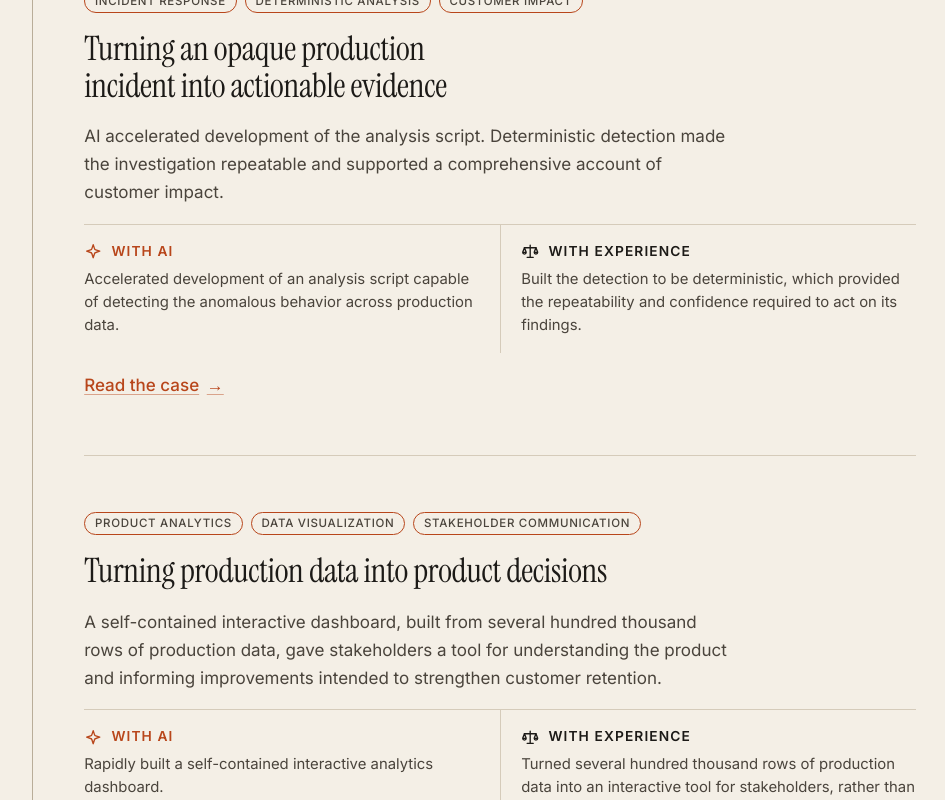
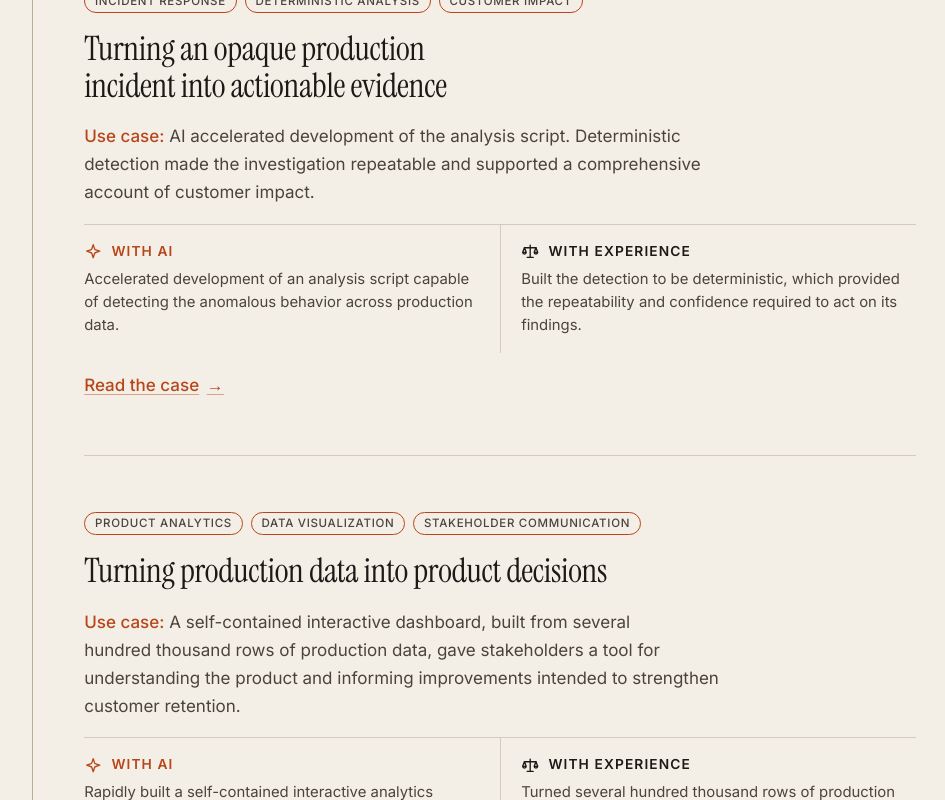
Before and after one commit to bry-an/bryanyunisdotcom, a Next.js app: page / in a window 1280 px wide. Shown: the part 4220-5020 px from the top of the page, without its empty margins (32-977 px from the left). Built offline with nearby package versions, Linux system fonts and the light colour scheme.

Commit message:
better copy

```diff
--- a/src/components/WorkSpine.module.css
+++ b/src/components/WorkSpine.module.css
@@ -93,6 +93,12 @@
   max-width: 60ch;
 }
 
+/* "Use case:" lead-in, in the accent. */
+.useCase {
+  font-weight: 500;
+  color: var(--accent);
+}
+
 /* One title size for every case, a step below its stage heading (.line). */
 .featureTitle,
 .compactTitle {
--- a/src/components/WorkSpine.tsx
+++ b/src/components/WorkSpine.tsx
@@ -54,6 +54,15 @@ function ReadLink({ project }: { project: Project }) {
   );
 }
 
+/** The case in a sentence, introduced so the reader knows what they're reading. */
+function Summary({ project }: { project: Project }) {
+  return (
+    <p className={styles.summary}>
+      <span className={styles.useCase}>Use case:</span> <Inline text={project.summary} />
+    </p>
+  );
+}
+
 function Title({ project, className }: { project: Project; className: string }) {
   return (
     <h4 id={`w-${project.slug}`} className={className}>
@@ -72,7 +81,7 @@ function HomeItem({ project }: { project: Project }) {
       <article className={`${styles.item} ${styles.feature}`} aria-labelledby={`w-${project.slug}`}>
         <Topics items={project.topics} />
         <Title project={project} className={styles.featureTitle} />
-        <p className={styles.summary}><Inline text={project.summary} /></p>
+        <Summary project={project} />
         <Ledger project={project} />
         <ReadLink project={project} />
       </article>
@@ -83,7 +92,7 @@ function HomeItem({ project }: { project: Project }) {
     <article className={`${styles.item} ${styles.compact}`} aria-labelledby={`w-${project.slug}`}>
       <Topics items={project.topics} />
       <Title project={project} className={styles.compactTitle} />
-      <p className={styles.summary}><Inline text={project.summary} /></p>
+      <Summary project={project} />
       {project.pullQuote && (
         <blockquote className={styles.pull}>
           <p><Inline text={project.pullQuote} /></p>
--- a/src/content/projects.ts
+++ b/src/content/projects.ts
@@ -142,7 +142,7 @@ Instead of treating unfamiliar components as black boxes, I can investigate thei
 
 This allows me to make better-informed architectural and product decisions, identify cross-system risks earlier, and lead engineering efforts with a more comprehensive understanding of the platform.
 
-For me, one of AI's most important contributions to engineering leadership is reducing the distance between the systems we're responsible for and the systems we deeply understand.`,
+For me, one of AI's most important contributions to engineering leadership is narrowing the gap between what we're responsible for and what we deeply understand.`,
     placement: { kind: "breadth", priority: 2 },
     stages: ["organization"],
     withAI:
@@ -150,7 +150,7 @@ For me, one of AI's most important contributions to engineering leadership is re
     withExperience:
       "Technical leadership across a platform that spans customer-facing applications, distributed processing, financial data integrations, and a large-scale underwriting expert system.",
     pullQuote:
-      "One of AI's most important contributions to engineering leadership is reducing the distance between the systems we're responsible for and the systems we deeply understand.",
+      "One of AI's most important contributions to engineering leadership is narrowing the gap between what we're responsible for and what we deeply understand.",
   },
 ];
 
```
